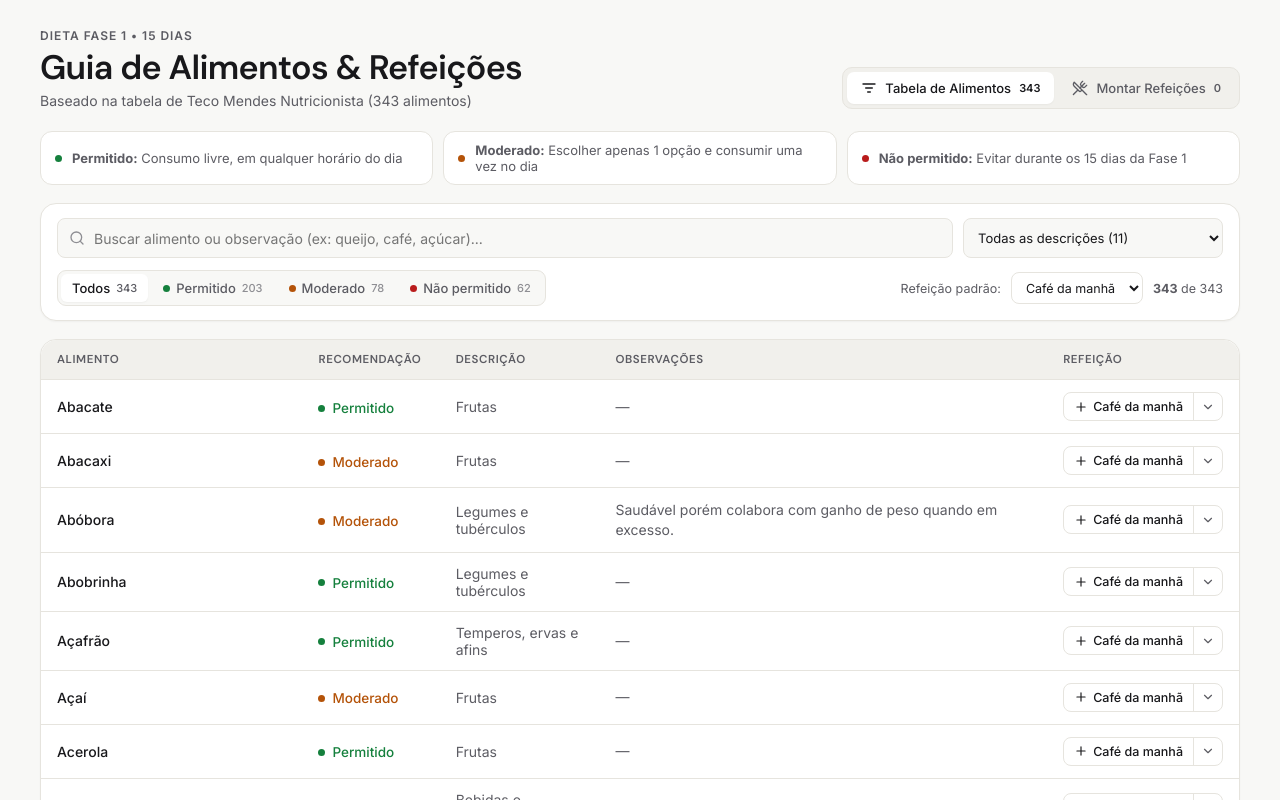
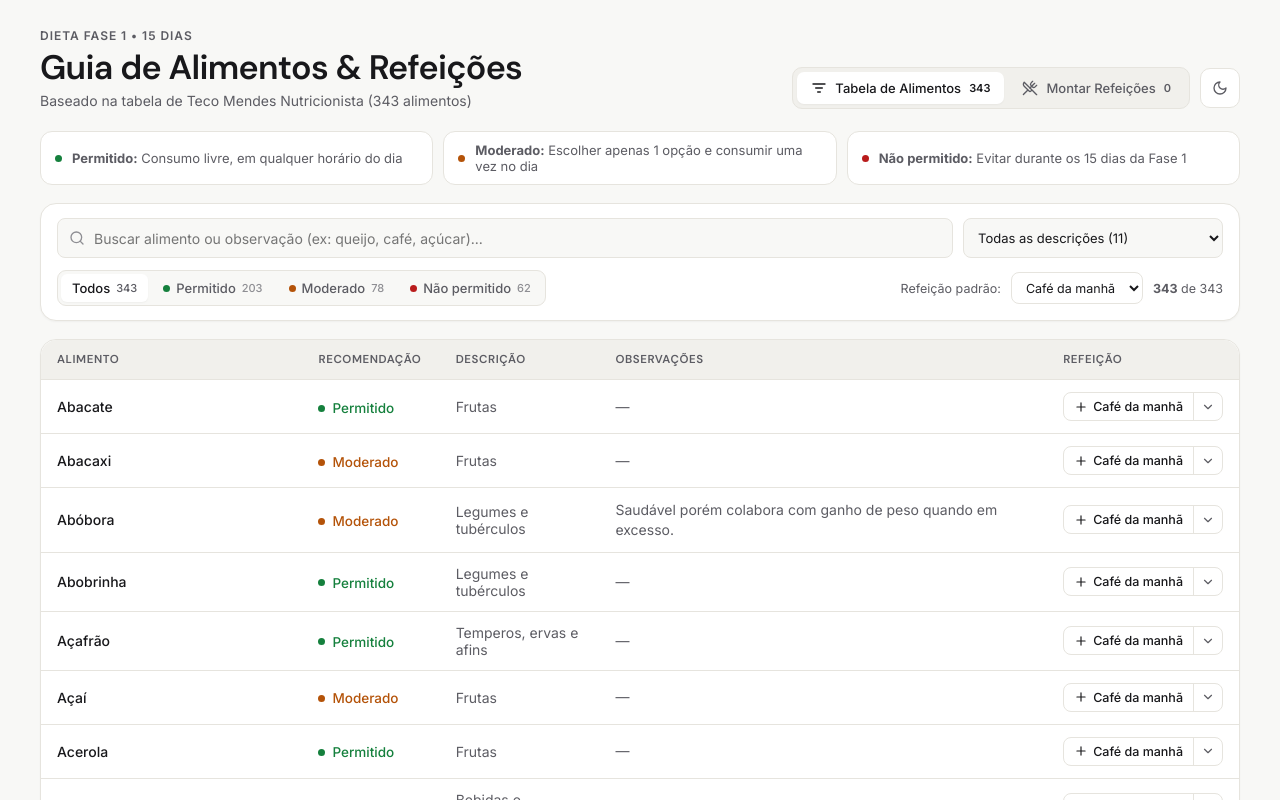
Before and after one commit to rafduraes/dieta-fase-1, a React (Vite) app: page / in a window 1280 px wide. Shown: the top 800 px of the page. Built offline with nearby package versions, Linux system fonts and the light colour scheme.

Commit message:
feat: add dark mode toggle with system preference and persistence

```diff
--- a/src/App.tsx
+++ b/src/App.tsx
@@ -8,9 +8,11 @@ import {
   Copy,
   GripVertical,
   ListFilter,
+  Moon,
   Pencil,
   Plus,
   Search,
+  Sun,
   Trash2,
   UtensilsCrossed,
   X,
@@ -20,8 +22,23 @@ import { FoodItem, Meal, Recommendation } from './types';
 
 type ActiveTab = 'tabela' | 'refeicoes';
 type RecommendationFilter = 'Todos' | Recommendation;
+type Theme = 'light' | 'dark';
 
 const STORAGE_KEY = 'dieta-fase1-meals-v1';
+const THEME_STORAGE_KEY = 'dieta-fase1-theme-v1';
+
+function loadTheme(): Theme {
+  try {
+    const saved = localStorage.getItem(THEME_STORAGE_KEY);
+    if (saved === 'light' || saved === 'dark') return saved;
+    if (window.matchMedia?.('(prefers-color-scheme: dark)').matches) {
+      return 'dark';
+    }
+  } catch {
+    // Fallback to light theme
+  }
+  return 'light';
+}
 
 const DEFAULT_MEALS: Meal[] = [
   { id: 'cafe-da-manha', name: 'Café da manhã', foodIds: [] },
@@ -55,7 +72,17 @@ function getRecDotClass(rec: Recommendation): string {
 }
 
 export default function App() {
+  const [theme, setTheme] = useState<Theme>(loadTheme);
   const [activeTab, setActiveTab] = useState<ActiveTab>('tabela');
+
+  useEffect(() => {
+    document.documentElement.setAttribute('data-theme', theme);
+    try {
+      localStorage.setItem(THEME_STORAGE_KEY, theme);
+    } catch {
+      // Ignore storage errors
+    }
+  }, [theme]);
 
   // Table tab filters
   const [tableSearch, setTableSearch] = useState('');
@@ -344,6 +371,7 @@ export default function App() {
           </p>
         </div>
 
+        <div className="header-actions">
           <nav className="tabs" aria-label="Modos de visualização">
             <button
               type="button"
@@ -364,6 +392,17 @@ export default function App() {
               <span className="tab-count">{dayStats.totalItems}</span>
             </button>
           </nav>
+
+          <button
+            type="button"
+            className="theme-toggle"
+            onClick={() => setTheme((prev) => (prev === 'light' ? 'dark' : 'light'))}
+            aria-label={theme === 'light' ? 'Ativar modo escuro' : 'Ativar modo claro'}
+            title={theme === 'light' ? 'Modo escuro' : 'Modo claro'}
+          >
+            {theme === 'light' ? <Moon size={16} /> : <Sun size={16} />}
+          </button>
+        </div>
       </header>
 
       <section className="rules-strip" aria-label="Regras da Fase 1">
--- a/src/styles.css
+++ b/src/styles.css
@@ -5,6 +5,7 @@
   --bg: #f8f8f6;
   --surface: #ffffff;
   --surface-subtle: #f1f0ec;
+  --row-hover: #fafaf8;
   --border: #e6e4de;
   --border-strong: #d3d0c8;
 
@@ -13,15 +14,44 @@
   --text-soft: #8e8e93;
 
   --accent: #18181b;
+  --accent-contrast: #ffffff;
   --accent-green: #15803d;
   --accent-amber: #b45309;
   --accent-red: #b91c1c;
+  --danger-border: #e5b7b7;
+  --danger-bg: #fdf4f4;
 
   --radius-sm: 8px;
   --radius-md: 12px;
   --radius-lg: 16px;
   --shadow-sm: 0 1px 2px rgba(24, 24, 27, 0.04);
   --shadow-md: 0 8px 24px rgba(24, 24, 27, 0.08);
+  color-scheme: light;
+}
+
+[data-theme='dark'] {
+  --bg: #111113;
+  --surface: #18181b;
+  --surface-subtle: #222226;
+  --row-hover: #202024;
+  --border: #2c2c31;
+  --border-strong: #3e3e45;
+
+  --text: #f4f4f5;
+  --text-muted: #a1a1aa;
+  --text-soft: #71717a;
+
+  --accent: #f4f4f5;
+  --accent-contrast: #111113;
+  --accent-green: #4ade80;
+  --accent-amber: #fbbf24;
+  --accent-red: #f87171;
+  --danger-border: #5c2626;
+  --danger-bg: #2a1616;
+
+  --shadow-sm: 0 1px 2px rgba(0, 0, 0, 0.35);
+  --shadow-md: 0 10px 28px rgba(0, 0, 0, 0.5);
+  color-scheme: dark;
 }
 
 * {
@@ -91,6 +121,34 @@ select {
   margin: 6px 0 0;
   font-size: 14px;
   color: var(--text-muted);
+}
+
+/* Header Actions & Theme Toggle */
+.header-actions {
+  display: flex;
+  align-items: center;
+  gap: 10px;
+  flex-wrap: wrap;
+}
+
+.theme-toggle {
+  display: inline-flex;
+  align-items: center;
+  justify-content: center;
+  width: 40px;
+  height: 40px;
+  border-radius: 10px;
+  border: 1px solid var(--border);
+  background: var(--surface);
+  color: var(--text-muted);
+  cursor: pointer;
+  transition: color 0.15s ease, border-color 0.15s ease, background-color 0.15s ease;
+}
+
+.theme-toggle:hover {
+  color: var(--text);
+  border-color: var(--border-strong);
+  background: var(--surface-subtle);
 }
 
 /* View Switcher Tabs */
@@ -440,7 +498,7 @@ select {
 }
 
 .food-table tbody tr:hover {
-  background-color: #fafaf8;
+  background-color: var(--row-hover);
 }
 
 .food-name {
@@ -713,8 +771,8 @@ select {
 
 .icon-btn.danger:hover {
   color: var(--accent-red);
-  border-color: #e5b7b7;
-  background: #fdf4f4;
+  border-color: var(--danger-border);
+  background: var(--danger-bg);
 }
 
 /* Meals Column */
@@ -767,7 +825,7 @@ select {
   border-radius: var(--radius-sm);
   border: none;
   background: var(--accent);
-  color: #ffffff;
+  color: var(--accent-contrast);
   font-size: 13.5px;
   font-weight: 500;
   cursor: pointer;
@@ -964,8 +1022,8 @@ select {
   position: fixed;
   bottom: 20px;
   right: 20px;
-  background: var(--text);
-  color: #ffffff;
+  background: var(--accent);
+  color: var(--accent-contrast);
   padding: 10px 16px;
   border-radius: 10px;
   font-size: 13px;
```
Lines whose indentation alone changed are shown as unchanged.
